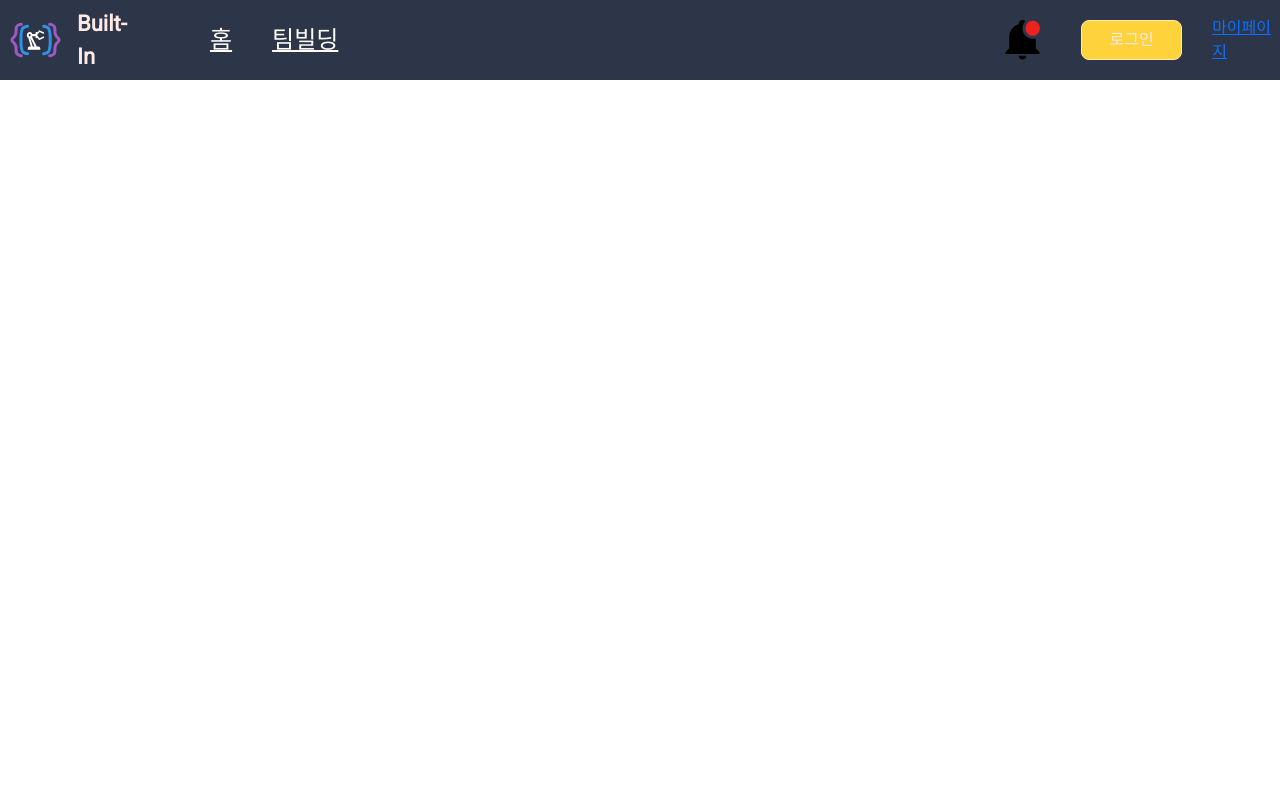
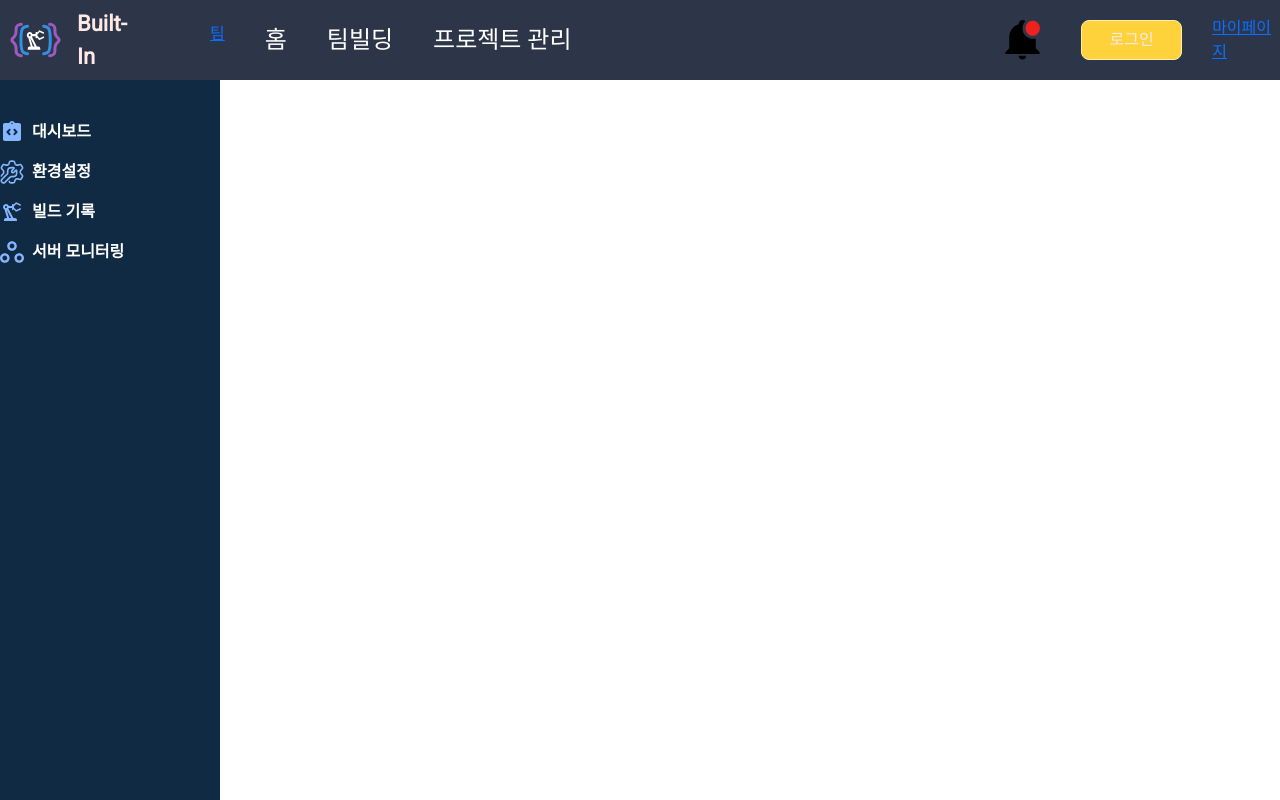
Before and after one commit to HOT6MAN/built-in-frontend, a Vue app: page /project in a window 1280 px wide. Built offline with nearby package versions, Linux system fonts and the light colour scheme.

Commit message:
refactoring : route Nesting 추가

```diff
--- a/src/App.vue
+++ b/src/App.vue
@@ -2,6 +2,7 @@
 import { ref } from 'vue';
 import ChatView from '@/views/ChatView.vue';
 import NavigationBarView from '@/views/Bars/NavigationBarView.vue';
+import SideBarView from './views/Bars/SideBarView.vue';
 </script>
 
 <template>
--- a/src/router/index.ts
+++ b/src/router/index.ts
@@ -5,6 +5,7 @@ import teambuildingRecruitCreateView from '@/views/board/TeamBuildingRecruitCrea
 import teambuildingRecruitDetailView from '@/views/board/TeambuildingRecruitDetailView.vue'
 import AfterLoginView from '@/views/login/AfterLoginView.vue'
 import RegisterView from '@/views/login/RegisterView.vue'
+import ProjectDashboardView from '@/views/projectManagement/ProjectDashboardView.vue'
 
 const router = createRouter({
   history: createWebHistory(import.meta.env.BASE_URL),
@@ -25,18 +26,30 @@ const router = createRouter({
     {
       path: '/teambuilding',
       name: 'teambuilding',
-      component : TeamBuildingView
+      component : TeamBuildingView,
+      children: [
+      {
+        path: 'recruit/create',
+        name: 'teambuildingRecruitCreate',
+        component: teambuildingRecruitCreateView
+      },
+      {
+        path: 'recruit/:id',
+        name: 'teambduildingRecruitDetail',
+        component: teambuildingRecruitDetailView
+      }
+    ]
     },
-    {
-      path: '/teambuilding/recruit/create',
-      name: 'teambuildingRecruitCreate',
-      component : teambuildingRecruitCreateView
-    },
-    {
-      path: '/teambuilding/recruit/:id',
-      name: 'teambuildingRecruitDetail',
-      component : teambuildingRecruitDetailView
-    },
+    // {
+    //   path: '/teambuilding/recruit/create',
+    //   name: 'teambuildingRecruitCreate',
+    //   component : teambuildingRecruitCreateView
+    // },
+    // {
+    //   path: '/teambuilding/recruit/:id',
+    //   name: 'teambuildingRecruitDetail',
+    //   component : teambuildingRecruitDetailView
+    // },
     {
       path: '/afterlogin',
       name: 'afterlogin',
@@ -52,6 +65,11 @@ const router = createRouter({
       name: 'register',
       component : RegisterView
     },
+    {
+      path : '/project',
+      name : 'projectdashboard',
+      component : ProjectDashboardView,
+    }
 
   ]
 })
--- a/src/views/Bars/NavigationBarView.vue
+++ b/src/views/Bars/NavigationBarView.vue
@@ -5,8 +5,10 @@
 	  <div class="logoText">Built-In</div>
 	</div>
 	<div class="menu">
+    <a href="/teambuilding">팀</a>
 	  <RouterLink :to="{name : 'home'}" class="menuButton">홈</RouterLink>
 	  <RouterLink :to="{name: 'teambuilding'}" class="menuButton">팀빌딩</RouterLink>
+    <RouterLink :to="{name: 'projectdashboard'}" class="menuButton">프로젝트 관리</RouterLink>
 	</div>
 	<img class="alarmicon" alt="알림" src="@/icons/Navbar/alarm.svg" />
 	  <div v-if="authStore.isLogin">
@@ -96,6 +98,7 @@
 	color : white;
 	font-size: var(--font-size-menu);
 	font-family: var(--font-roboto);
+  text-decoration: none;
 
 }
 .alarmicon {
--- a/src/views/Bars/SideBarView.vue
+++ b/src/views/Bars/SideBarView.vue
@@ -55,14 +55,14 @@
 <style scoped>
 .sideBar {
   width: 220px;
-  position: relative;
+  position: fixed;
   background-color: #102a43;
   height: 1024px;
   overflow: hidden;
   text-align: left;
   font-size: var(--font-size-base);
-  color: var(--flowkit-white);
-  font-family: var(--font-inter);
+  color: white;
+  font-family: var(--font-roboto);
   z-index: 0;
 }
 
--- /dev/null
+++ b/src/views/projectManagement/ProjectDashboardView.vue
@@ -0,0 +1,14 @@
+<template>
+  <div>
+    <SideBarView />
+  </div>
+</template>
+
+<script setup>
+import SideBarView from '../Bars/SideBarView.vue';
+
+</script>
+
+<style scoped>
+
+</style>
```
